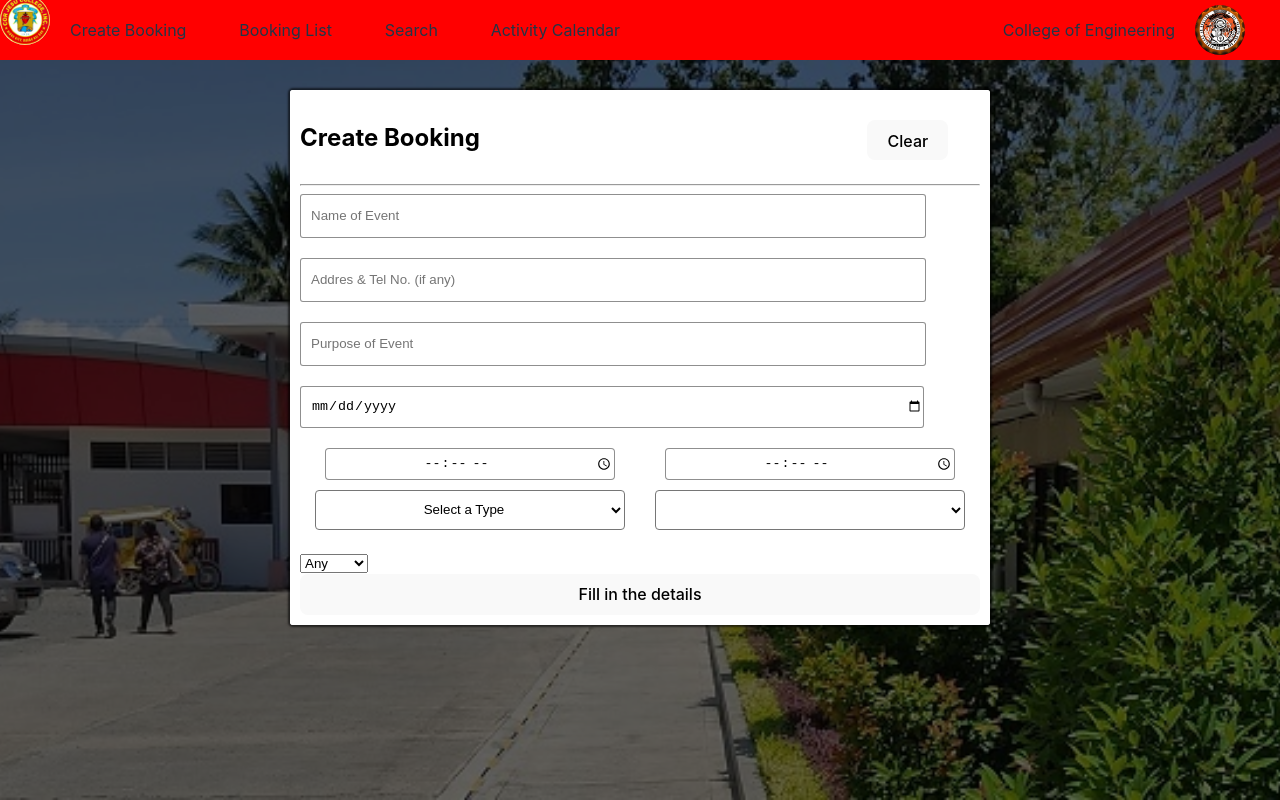
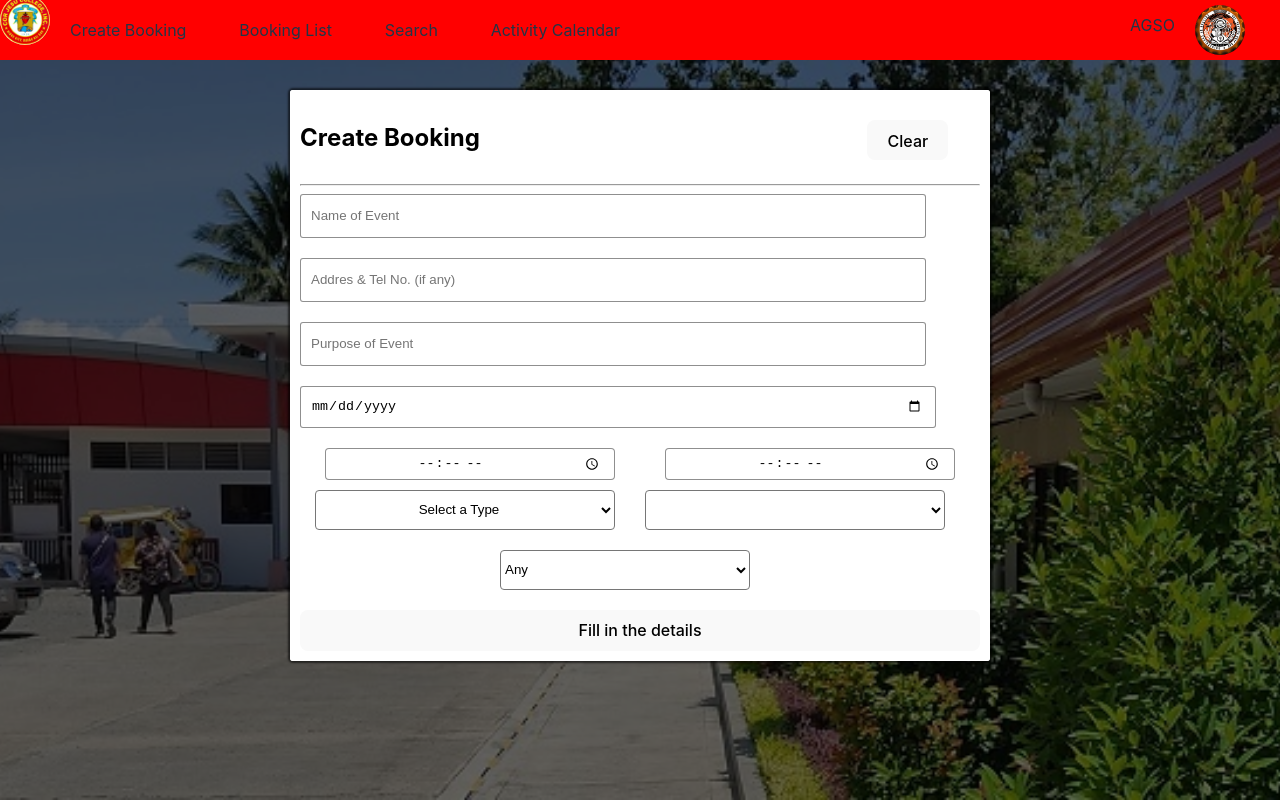
Before and after one commit to llAlcatrazll/ResponsiveBookingSystem, a React (Vite) app: page /LandingPage in a window 1280 px wide. Built offline with nearby package versions, Linux system fonts and the light colour scheme.

Commit message:
un commited Last minute changes

```diff
--- a/src/Components/EventCard/EventCard.jsx
+++ b/src/Components/EventCard/EventCard.jsx
@@ -1,11 +1,39 @@
 import "./eventcard.css";
 import PropTypes from "prop-types";
-import { useState } from "react";
+import { useEffect, useState } from "react";
 export default function Eventcard({ data }) {
+  const [eventName, setEventName] = useState();
+  const [eventVenue, seteventVenue] = useState();
+
+  useEffect(() => {
+    if (data?.NameofEvent) {
+      setEventName(data.NameofEvent);
+    }
+  }, []);
+  useEffect(() => {
+    if (data?.FacilityofEvent) {
+      seteventVenue(data.FacilityofEvent);
+    }
+  }, []);
+
   if (data.id === undefined) {
     data.id = Math.random().toString(36).substring(7);
   }
   const statuses = ["Pending", "Approved", "Denied"];
+  const [isDeleted, setIsDeleted] = useState(false);
+  const [isEditing, setIsEditing] = useState(false);
+  const handleDoubleClick = () => {
+    setIsEditing(true);
+  };
+  const handleInputBlur = () => {
+    setIsEditing(false);
+  };
+  const handleInputChange = (event) => {
+    // Update the data object with the new value
+    // data.NameofEvent = event.target.value;
+    setEventName(event.target.value);
+  };
+
   const initialStatusIndex = statuses.indexOf(data.eventStatus);
   const [cycleIndex, setCycleIndex] = useState(
     initialStatusIndex >= 0 ? initialStatusIndex : 0
@@ -55,26 +83,47 @@ export default function Eventcard({ data }) {
   // END OF CHANGE EVENT STATUS
   //
   // DELETE FUNCTION
-  const handleDelete = async () => {
-    const response = await fetch(`http://localhost:3002/event/${data.id}`, {
-      method: "DELETE",
-    });
-    console.log(data.id);
-    if (!response.ok) {
-      console.log("Response: ", response); // Log the response
-      throw new Error(`HTTP error! status: ${response.status}`);
-    } else {
-      console.log("Event deleted successfully");
-    }
-  };
+  // const handleDelete = async () => {
+  //   const response = await fetch(`http://localhost:3002/event/${data.id}`, {
+  //     method: "DELETE",
+  //   });
+  //   console.log(data.id);
+  //   if (!response.ok) {
+  //     console.log("Response: ", response); // Log the response
+  //     throw new Error(`HTTP error! status: ${response.status}`);
+  //   } else {
+  //     console.log("Event deleted successfully");
+  //     setIsDeleted(true); // Set isDeleted to true after successful deletion
+  //   }
+  // };
 
   // END OF DELETE FUNCTION
+  const deleted_this = (e) => {
+    e.preventDefault();
+    setIsDeleted((current) => !current);
+  };
   return (
     <>
-      <div className="eventcardbox flex-row display-even">
+      <div
+        className={`eventcardbox flex-row display-even ${
+          isDeleted ? "deleted_row" : ""
+        }`}
+      >
         <>
           <div className="event_card_components flex-row">
-            <div>{NameofEvent}</div>
+            <div onDoubleClick={handleDoubleClick}>
+              {isEditing ? (
+                <input
+                  type="text"
+                  value={eventName}
+                  onChange={handleInputChange}
+                  onBlur={handleInputBlur}
+                />
+              ) : (
+                <div>{eventName}</div>
+              )}
+            </div>
+
             <div> {PurposeofEvent}</div>
             <div>{FacilityofEvent}</div>
             <div>
@@ -88,7 +137,7 @@ export default function Eventcard({ data }) {
               <div id="cirlce_margin">{currentStatus}</div>
             </div>
             <div>
-              <button onClick={handleDelete}>Delete</button>
+              <button onClick={deleted_this}>Delete</button>
             </div>
           </div>
         </>
--- a/src/Components/EventCard/eventcard.css
+++ b/src/Components/EventCard/eventcard.css
@@ -57,3 +57,8 @@
 .event_card_components > div > button:hover {
   background-color: red;
 }
+.deleted_row {
+  color: white;
+  display: none;
+  height: -100px;
+}
--- a/src/Components/TopNavComponents/BookingList/BookingListPage.jsx
+++ b/src/Components/TopNavComponents/BookingList/BookingListPage.jsx
@@ -54,8 +54,13 @@ export default function Bookinglistpage() {
     <div className="booking_list_bg">
       <div id="booking_list ">
         <h2>Booking List</h2>
-        <div>
-          <select name="" id="" onChange={(e) => setSortField(e.target.value)}>
+        <div className="flex-row">
+          <p>Sort_By</p>
+          <select
+            name=""
+            className="affiliation_opt"
+            onChange={(e) => setSortField(e.target.value)}
+          >
             <option value="date">Date</option>
             <option value="time">Time</option>
             <option value="facility">Facility</option>
--- a/src/Components/TopNavComponents/BookingList/bookinglist.css
+++ b/src/Components/TopNavComponents/BookingList/bookinglist.css
@@ -18,7 +18,6 @@
   width: 1560px;
   height: 650px;
   overflow-x: hidden;
-  overflow-y: hidden;
 }
 .header_names > div {
   background-color: yellow;
@@ -27,3 +26,22 @@
   border-left: solid 1px black;
   font-weight: 700;
 }
+.flex-row > select {
+  max-width: 300px;
+  margin-top: 20px;
+  align-self: center;
+}
+.flex-row > p {
+  text-align: center;
+  display: flex;
+  align-items: center;
+  padding-bottom: 10px;
+}
+#position_index_9 {
+  z-index: 999;
+  position: absolute;
+  background-color: black;
+  width: 200px;
+  height: 200px;
+  margin-left: 200px;
+}
--- a/src/Components/TopNavComponents/CreateBooking/CreateBookingPage.jsx
+++ b/src/Components/TopNavComponents/CreateBooking/CreateBookingPage.jsx
@@ -11,6 +11,7 @@ export default function CreateBookingPage() {
   const [EndingTimeofEvent, setEndingTimeofEvent] = useState();
   const [StartingTimeofEvent, setStartingTimeofEvent] = useState();
   const [DetailsConfirmation, setDetailsConfirmation] = useState(false);
+
   const [Facility, setFacility] = useState(false);
   const [CollegeAffiliation, setCollegeAffiliation] = useState();
   const [Room, setRoom] = useState(false);
@@ -117,12 +118,14 @@ export default function CreateBookingPage() {
         />
         <span className="flex-row">
           <input
+            id="Time_opt"
             required
             type="time"
             value={StartingTimeofEvent}
             onChange={(e) => setStartingTimeofEvent(e.target.value)}
           />
           <input
+            id="Time_opt"
             required
             type="time"
             value={EndingTimeofEvent}
@@ -149,6 +152,7 @@ export default function CreateBookingPage() {
           >
             {Facility && (
               <>
+                <option value="">Facility Option</option>
                 <option value="gymnasium">Gymnasium</option>
                 <option value="hehall">HE Hall</option>
                 <option value="coindregrounds">Coindre Grounds</option>
@@ -161,6 +165,7 @@ export default function CreateBookingPage() {
 
             {Room && (
               <>
+                <option value="">Room Option</option>
                 <option value="m116">M116</option>
                 <option value="m118">M118</option>
                 <option value="m120">M120</option>
@@ -172,7 +177,7 @@ export default function CreateBookingPage() {
         <span id="flex-row">
           <select
             name=""
-            id=""
+            className="affiliation_opt"
             required
             onChange={handleCollegeAffiliationChange}
           >
@@ -194,8 +199,13 @@ export default function CreateBookingPage() {
         StartingTimeofEvent &&
         EndingTimeofEvent ? (
           <>
-            <button type="Submit" onClick={handleSubmit}>
-              {/* onClick={details_popup}> */}
+            <button
+              type="Submit"
+              onClick={(e) => {
+                handleSubmit(e);
+                details_popup(e);
+              }}
+            >
               Continue
             </button>
           </>
@@ -207,8 +217,9 @@ export default function CreateBookingPage() {
 
         {DetailsConfirmation ? (
           <>
-            <div id="bg_blurr">.</div>
-            <div id="details_confirmation_box">
+            <div className="postion_index_9">submitted</div>
+            {/* <div id="bg_blurr">.</div>
+            <div id="details_confirmation_box position_index_9">
               <div className="flex-display--column">
                 <h2>Confirm your Details</h2>
                 <p>{NameofEvent}</p>
@@ -230,7 +241,7 @@ export default function CreateBookingPage() {
                 Submit
               </button>
               <button>Cancel</button>
-            </div>
+            </div> */}
           </>
         ) : (
           <></>
--- a/src/Components/TopNavComponents/CreateBooking/createbooking.css
+++ b/src/Components/TopNavComponents/CreateBooking/createbooking.css
@@ -40,3 +40,21 @@
   min-height: 40px;
   width: 100%;
 }
+.affiliation_opt {
+  background-color: white;
+  color: black;
+  width: 250px;
+  height: 40px;
+  margin-bottom: 20px;
+  border-radius: 4px;
+  margin-left: 200px;
+}
+#date_of_event {
+  color-scheme: light;
+  padding-right: 12px;
+}
+
+#Time_opt {
+  color-scheme: light;
+  padding-right: 12px;
+}
--- a/src/Components/TopNavComponents/Search/SearchPage.jsx
+++ b/src/Components/TopNavComponents/Search/SearchPage.jsx
@@ -55,13 +55,17 @@ export default function SearchPage() {
       <div id="booking_list ">
         <h2>Search Page</h2>
         <div>
-          <select name="" id="" onChange={(e) => setSortField(e.target.value)}>
+          <select
+            name=""
+            className="affiliation_opt"
+            onChange={(e) => setSortField(e.target.value)}
+          >
             <option value="date">Date</option>
             <option value="time">Time</option>
             <option value="facility">Facility</option>
             <option value="status">Status</option>
           </select>
-          <select name="" id="">
+          <select name="" className="affiliation_opt">
             <option value="">Any</option>
             <option value="">COE</option>
             <option value="">CABE</option>
@@ -72,6 +76,7 @@ export default function SearchPage() {
             <option value="">Admin</option>
           </select>
           <input
+            className="affiliation_opt"
             type="text"
             placeholder="Search"
             value={searchTerm}
@@ -79,7 +84,16 @@ export default function SearchPage() {
           />
         </div>
         <hr />
-        <div className="flex-row header_names">Event Name</div>
+        <div className="flex-row header_names">
+          <div>Event Name</div>
+          <div>Purpose</div>
+          <div>Venue</div>
+          <div>Time</div>
+          <div>Date</div>
+          <div>College</div>
+          <div>Venue</div>
+          <div>Status</div>
+        </div>
         <div id="booking-column">
           {isLoading && <div>Loading...</div>}
           {error && <div>Error: {error.message}</div>}
--- a/src/Pages/Landing/LandingPage.jsx
+++ b/src/Pages/Landing/LandingPage.jsx
@@ -8,7 +8,7 @@ import BookingListPage from "../../Components/TopNavComponents/BookingList/Booki
 import CreateBookingPage from "../../Components/TopNavComponents/CreateBooking/CreateBookingPage";
 import SearchPage from "../../Components/TopNavComponents/Search/SearchPage";
 
-const UserName = "College of Engineering";
+const UserName = "AGSO";
 export default function LandingPage() {
   const isMobile = useMediaQuery({
     query: "(min-width: 320px) and (max-width: 425px)",
--- a/src/Pages/Login/login.css
+++ b/src/Pages/Login/login.css
@@ -50,7 +50,10 @@
   .Login_Box {
     max-width: 360px;
     width: 100%;
-    height: 620px;
+    height: 420px;
+    padding-top: 20px;
+    padding-left: 10px;
+    padding-right: 10px;
     margin: auto;
     background-color: white;
     border-radius: 8px;
```
